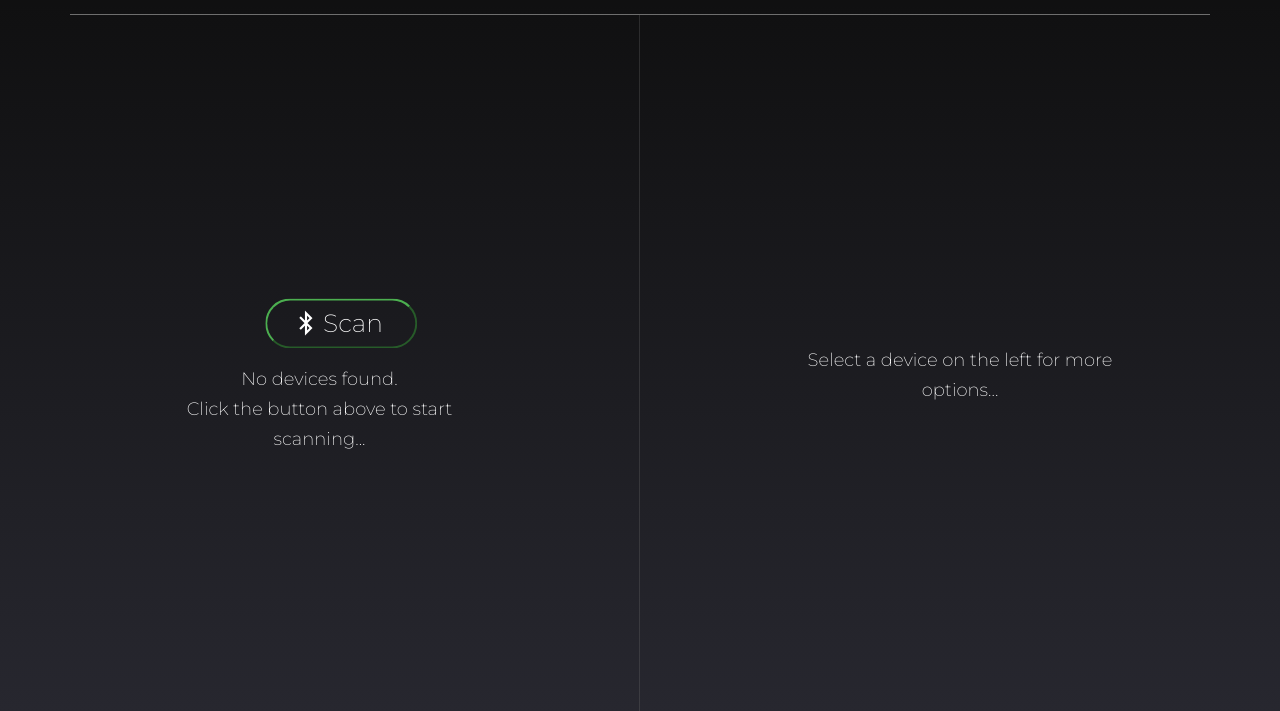
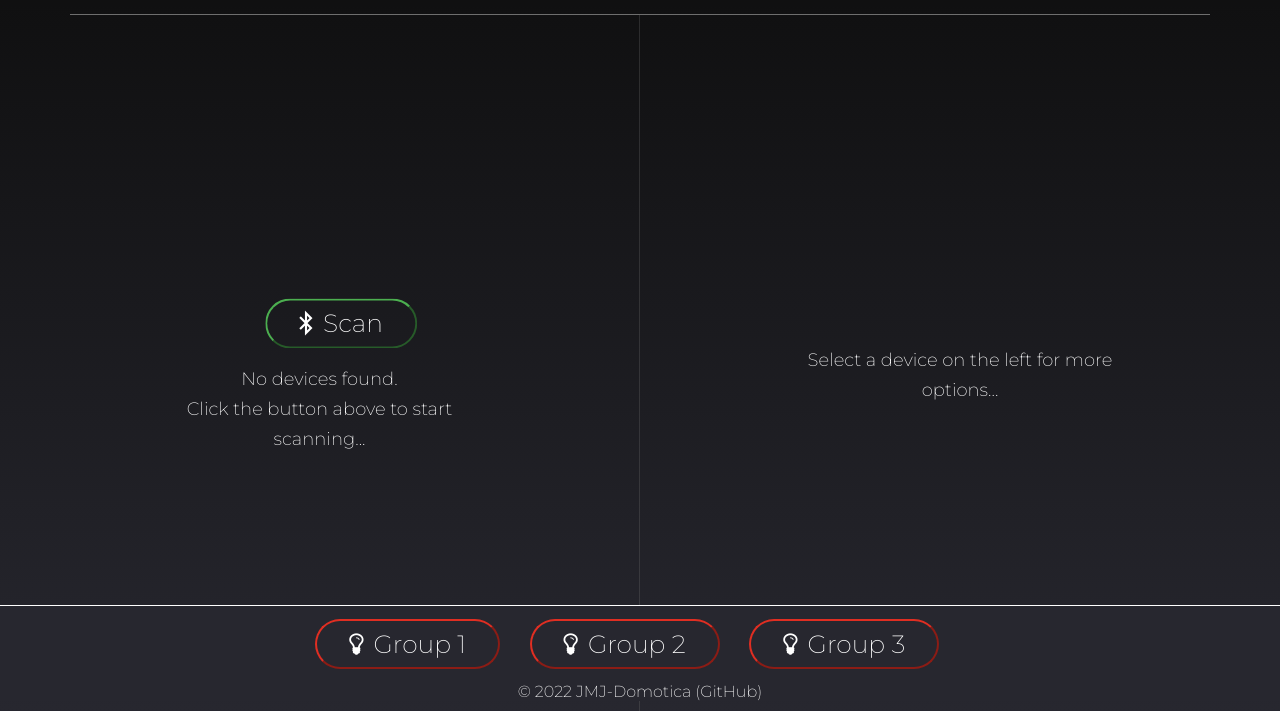
Before and after one commit to Project-Domotica/mesh-interface, a plain HTML site: page index.html in a window 1280 px wide. Shown: the part 89-800 px from the top of the page. Drawn offline with Linux system fonts and the light colour scheme; no server answers.

Commit message:
Added group functionality

```diff
--- a/css/main.css
+++ b/css/main.css
@@ -52,6 +52,24 @@ body {
 
 .nav-links li a:hover {
     color: #82e9f5 !important;
+}
+
+.group-bar {
+    position: fixed;
+    left: 0;
+    bottom: 10px;
+    width: 100%;
+    background-color: #27272f;
+    border-top: 1px #fff solid ;
+    color: white;
+    text-align: center;
+    text-decoration: none;
+}
+
+.group-bar p, a {
+    color: white;
+    font-family: "Montserrat", sans-serif;
+    text-decoration: none;
 }
 
 #nav-discover {
@@ -241,6 +259,23 @@ body {
     transition: all 0.3s ease 0s;
 }
 
+.group-button {
+    background-color: transparent;
+    border-color: #e02e22;
+    border-radius: 25px;
+    font-family: "Montserrat", sans-serif;
+    font-size: 25px;
+    color: white;
+    padding: 8px 32px;
+    text-align: center;
+    margin-bottom: 1%;
+    margin-top: 1%;
+    margin-right: 2%;
+    text-decoration: none;
+    cursor: pointer;
+    transition: all 0.3s ease 0s;
+}
+
 .panel-button:hover {
     border-color: #92d495;
 }
--- a/index.html
+++ b/index.html
@@ -90,6 +90,13 @@
             </div>
         </div>
 
+        <footer class="group-bar">
+            <button class="group-button" id="group1-button" onclick="groupButton(0)"><i id="nav-icon" class="fa fa-lightbulb-o"></i>Group 1</button>
+            <button class="group-button" id="group2-button" onclick="groupButton(1)"><i id="nav-icon" class="fa fa-lightbulb-o"></i>Group 2</button>
+            <button class="group-button" id="group3-button" onclick="groupButton(2)"><i id="nav-icon" class="fa fa-lightbulb-o"></i>Group 3</button>
+            <p>© 2022 JMJ-Domotica <a href="https://github.com/Project-Domotica">(GitHub)</a></p>
+        </footer>
+
         <script src="js/scripts.js"></script>
     </body>
 </html>
--- a/js/scripts.js
+++ b/js/scripts.js
@@ -8,6 +8,8 @@ var time = document.getElementById("time");
 var today = new Date();
 var currentTime;
 var ledStatus;
+var groupStatus = [true, true, true];
+const groupAddress = ["c000", "c001", "c002"];
 
 // Create fake data for testing: https://www.mockaroo.com/
 const apiURL = "http://raspberrypi.local:8080/api/v2";
@@ -15,6 +17,9 @@ const apiURL = "http://raspberrypi.local:8080/api/v2";
 // Entry point (1 ms delay)
 setTimeout(() => {
     executeTasks();
+    groupButton(0);
+    groupButton(1);
+    groupButton(2);
 }, 1);
 
 const executeTasks = () => {
@@ -224,20 +229,26 @@ const networkButtonClick = () => {
 
  const configureButtonClick = (node) => {
     console.log("Configuring device.");
+    var test = prompt("Enter the group number (between 1 and 3)") - 1;
+    if (test < 1 || test > 3){
+        alert("Value is not correct! Please try again");
+        return;
+    }
+    console.log("Filled group = " + test);
 
     fetch(apiURL + "/db/unconfigured/type?device_key=" + node)
     .then(response => {
         return response.json();
     }).then(data => {
         if (data.payload.type == "light") {
-            fetch(apiURL + "/conf/light?device_key=" + node)
+            fetch(apiURL + "/conf/light?device_key=" + node + "&group=" + groupAddress[test])
             .then(response => {
                 return response.json();
             }).then(data => {
                 networkButtonClick();
             });
         } else if (data.payload.type = "switch") {
-            fetch(apiURL + "/conf/switch?device_key=" + node)
+            fetch(apiURL + "/conf/switch?device_key=" + node  + "&group=" + groupAddress[test])
             .then(response => {
                 return response.json();
             }).then(data => {
@@ -257,6 +268,29 @@ const unprovisionButtonClick = (node) => {
         console.log(data);
         networkButtonClick();
     });
+}
+
+const groupButton = (group) => {
+    if (groupStatus[group] == true){
+        console.log("Group " + groupAddress[group] + " turning off");
+        fetch(apiURL + "/group/off?group=" + groupAddress[group])
+        .then(response => {
+            return response.json();
+        }).then(data => {
+            document.getElementById("group" + (group + 1) + "-button").style.borderColor = "#e02e22";
+            groupStatus[group] = false;
+        });
+    }
+    else {
+        console.log("Group " + groupAddress[group] + " turning on");
+        fetch(apiURL + "/group/on?group=" + groupAddress[group])
+        .then(response => {
+            return response.json();
+        }).then(data => {
+            document.getElementById("group" + (group + 1) + "-button").style.borderColor = "#4CAF50";
+            groupStatus[group] = true;
+        });
+    }
 }
 
 const ledButtonClick = (node) => {
```
